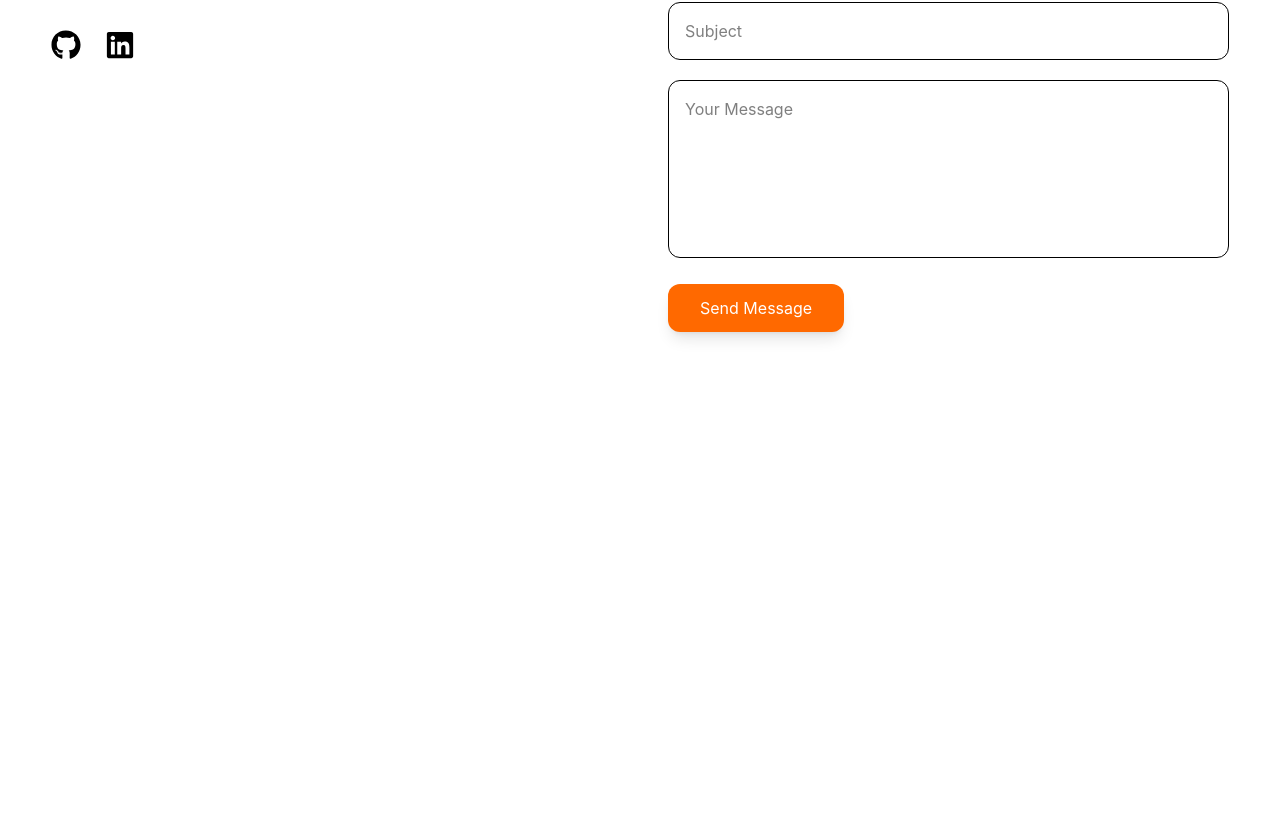
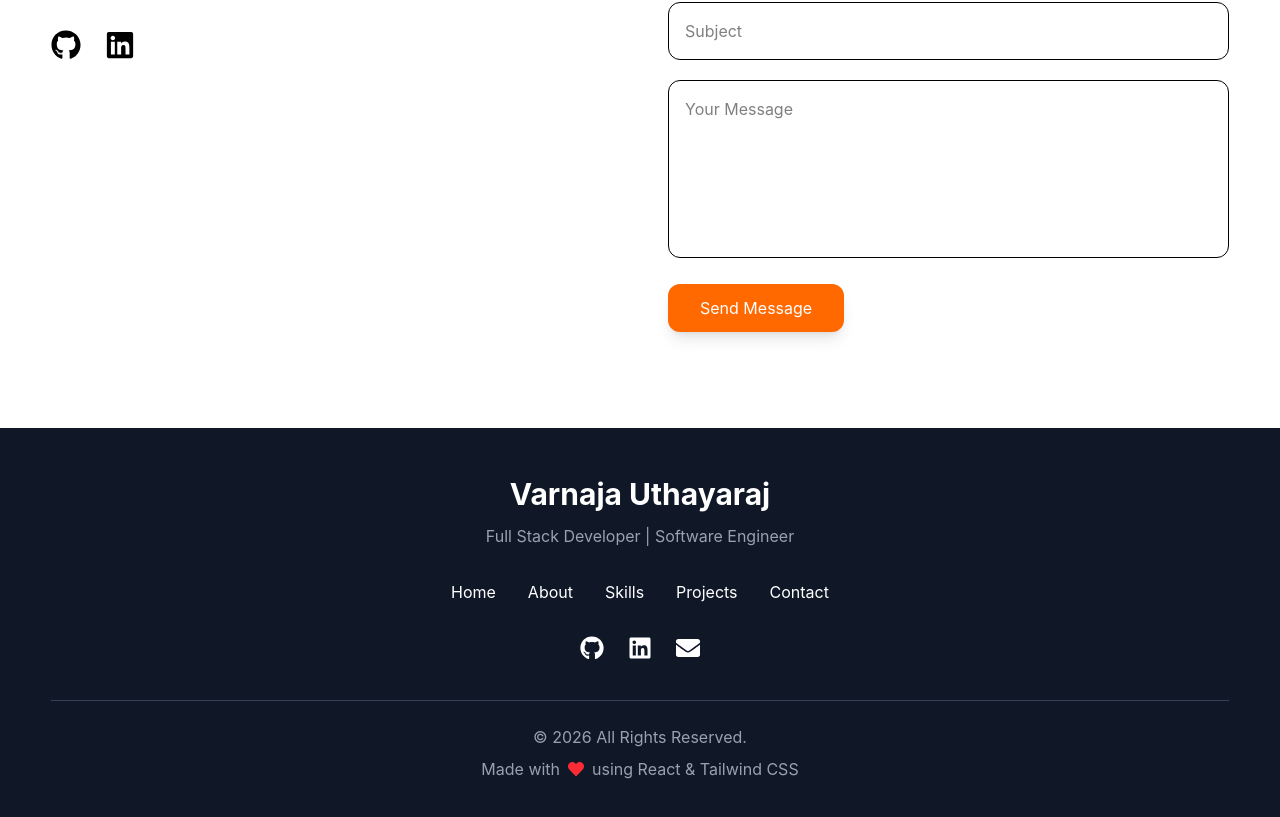
Before and after one commit to VeeQubit/vee-portfolio, a React (Vite) app: page / in a window 1280 px wide. Shown: the part 8487-9304 px from the top of the page. Before the commit the page ends 8915 px from the top, so only its background shows below. Built offline with nearby package versions, Linux system fonts and the light colour scheme.

Commit message:
Add responsive footer section

```diff
--- a/src/App.jsx
+++ b/src/App.jsx
@@ -9,7 +9,7 @@ import Experience from "./components/sections/Experience";
 import Education from "./components/sections/Education";
 import TechStack from "./components/sections/TechStack";
 import Contact from "./components/sections/Contact";
-
+import Footer from "./components/layout/Footer";
 function App() {
   return (
     <>
@@ -24,6 +24,7 @@ function App() {
       <Education />
       <TechStack />
       <Contact />
+      <Footer />
     </>
   );
 }
--- a/src/components/layout/Footer.jsx
+++ b/src/components/layout/Footer.jsx
@@ -0,0 +1,101 @@
+
+import {
+  FaGithub,
+  FaLinkedin,
+  FaEnvelope,
+  FaHeart,
+} from "react-icons/fa";
+
+import Container from "../common/Container";
+import contactData from "../../data/contactData";
+
+function Footer() {
+  return (
+    <footer className="bg-gray-900 text-white py-12">
+      <Container>
+
+        <div className="text-center">
+
+          <h2 className="text-3xl font-bold">
+            Varnaja Uthayaraj
+          </h2>
+
+          <p className="text-gray-400 mt-3">
+            Full Stack Developer | Software Engineer
+          </p>
+
+          <div className="flex justify-center gap-8 mt-8">
+
+            <a href="#home" className="hover:text-orange-400 transition">
+              Home
+            </a>
+
+            <a href="#about" className="hover:text-orange-400 transition">
+              About
+            </a>
+
+            <a href="#skills" className="hover:text-orange-400 transition">
+              Skills
+            </a>
+
+            <a href="#projects" className="hover:text-orange-400 transition">
+              Projects
+            </a>
+
+            <a href="#contact" className="hover:text-orange-400 transition">
+              Contact
+            </a>
+
+          </div>
+
+          <div className="flex justify-center gap-6 text-2xl mt-8">
+
+            <a
+              href={contactData.github}
+              target="_blank"
+              rel="noopener noreferrer"
+              className="hover:text-orange-400 transition"
+            >
+              <FaGithub />
+            </a>
+
+            <a
+              href={contactData.linkedin}
+              target="_blank"
+              rel="noopener noreferrer"
+              className="hover:text-orange-400 transition"
+            >
+              <FaLinkedin />
+            </a>
+
+            <a
+              href={`mailto:${contactData.email}`}
+              className="hover:text-orange-400 transition"
+            >
+              <FaEnvelope />
+            </a>
+
+          </div>
+
+          <div className="border-t border-gray-700 mt-10 pt-6">
+
+            <p className="text-gray-400">
+              © 2026 All Rights Reserved.
+            </p>
+
+            <p className="mt-2 flex justify-center items-center gap-2 text-gray-400">
+              Made with
+              <FaHeart className="text-red-500" />
+              using React & Tailwind CSS
+            </p>
+
+          </div>
+
+        </div>
+
+      </Container>
+    </footer>
+  );
+}
+
+export default Footer;
```
